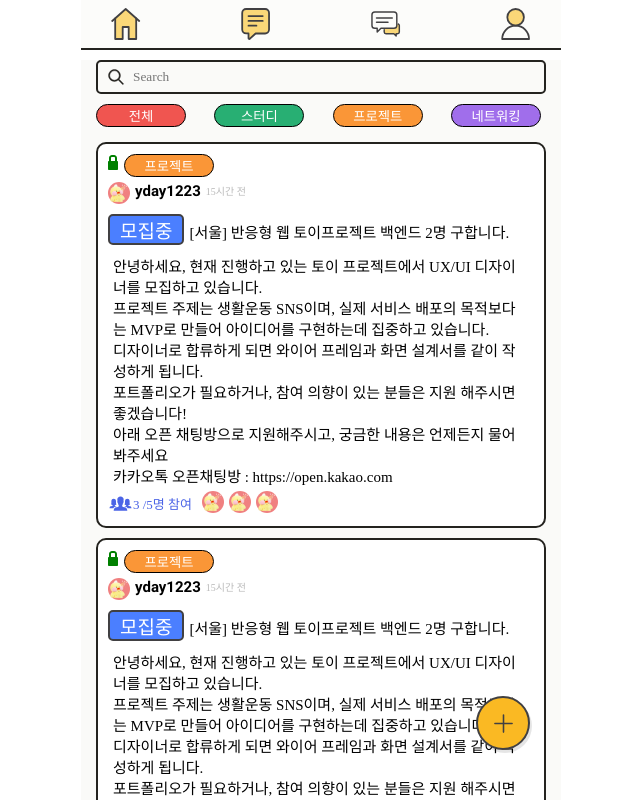
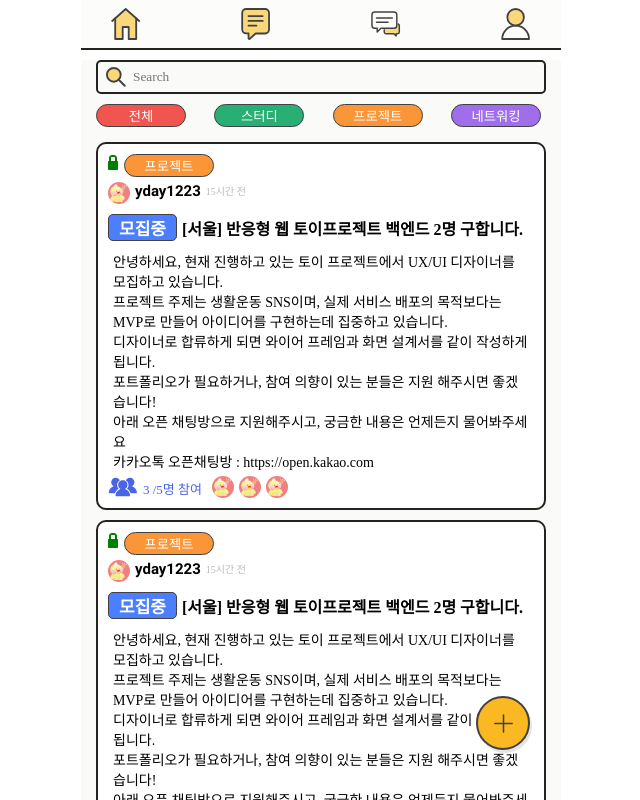
Before and after one commit to side-project-study-group/DevStagram-frontend, a React (Create React App) app: page / in a window 1280 px wide. Shown: the top 800 px of the page, without its empty margins (319-959 px from the left). Built offline with nearby package versions, Linux system fonts and the light colour scheme; a web font is replaced by a local one.

Commit message:
[컴포넌트] CSS 수정

```diff
--- a/src/components/atoms/input.js
+++ b/src/components/atoms/input.js
@@ -1,19 +1,19 @@
-import React from 'react';
-import styled from 'styled-components';
+import React from 'react'
+import styled from 'styled-components'
 
 const InputTag = styled.input`
     width: ${(props) => (props.width ? props.width : '100%')};
     height: 30px;
-  border: 1.5px solid rgba(65, 64, 66, 1);
+    border: 2px solid rgba(65, 64, 66, 1);
     border-radius: 5px;
     color: rgba(65, 64, 66, 1);
     padding: 0 5px;
     box-sizing: border-box;
     text-align: center;
-`;
+`
 
 function Input({ type, width }) {
-  return <InputTag type={type} width={width} />;
+    return <InputTag type={type} width={width} />
 }
 
-export default Input;
+export default Input
--- a/src/components/atoms/select.js
+++ b/src/components/atoms/select.js
@@ -1,32 +1,33 @@
-import React from 'react';
-import styled from 'styled-components';
+import React from 'react'
+import styled from 'styled-components'
 
 const SelectTag = styled.select`
     width: ${(props) => (props.width ? props.width : '100%')};
     height: 30px;
-  border: 1.5px solid rgba(65, 64, 66, 1);
+    border: 2px solid rgba(65, 64, 66, 1);
     border-radius: 5px;
     padding: 0 5px;
     text-align: center;
-`;
+`
 
 function Select({ options, width }) {
-  const OPTION_DEFAULT = '밋업의 종류를 골라주세요.';
+    const OPTION_DEFAULT = '밋업의 종류를 골라주세요.'
     return (
         <SelectTag width={width}>
             {options.map((option, i) => {
                 return (
                     <option
                         key={i}
+                        className={'option_center'}
                         // disabled={option === OPTION_DEFAULT}
                         // hidden={option === OPTION_DEFAULT}
                     >
                         {option}
                     </option>
-        );
+                )
             })}
         </SelectTag>
-  );
+    )
 }
 
-export default Select;
+export default Select
--- a/src/components/atoms/tag.js
+++ b/src/components/atoms/tag.js
@@ -1,5 +1,5 @@
-import React from 'react';
-import styled from 'styled-components';
+import React from 'react'
+import styled from 'styled-components'
 
 const Button = styled.button`
     height: 23px;
@@ -7,30 +7,23 @@ const Button = styled.button`
     font-family: 'NotoSansKR';
     width: 90px;
     margin-right: 5px;
-  background-color: ${(props) => props.bgColor || 'green'};
-  border: 1.5px solid black;
+    background-color: ${(props) =>
+        props.text === '전체'
+            ? '#F05550'
+            : props.text === '프로젝트'
+            ? '#FA9637'
+            : props.text === '스터디'
+            ? '#28AF73'
+            : '#A06EEB'};
+    border: 1px solid #414042;
     border-radius: 15px;
     display: flex;
     justify-content: center;
     align-items: center;
-`;
+`
 
 function Tag({ text }) {
-  return (
-    <Button
-      bgColor={
-        text === '전체'
-          ? '#F05550'
-          : text === '프로젝트'
-          ? '#FA9637'
-          : text === '스터디'
-          ? '#28AF73'
-          : '#A06EEB'
-      }
-    >
-      {text}
-    </Button>
-  );
+    return <Button text={text}>{text}</Button>
 }
 
-export default Tag;
+export default Tag
--- a/src/components/atoms/text-area.js
+++ b/src/components/atoms/text-area.js
@@ -1,17 +1,17 @@
-import React from 'react';
-import styled from 'styled-components';
+import React from 'react'
+import styled from 'styled-components'
 
 const TextAreaTag = styled.textarea`
-  resize: none;
-  height: 150px;
-  border: 1.5px solid rgba(65, 64, 66, 1);
-  padding: 5px;
-  font-family: 'NotoSansKR';
-  border-radius: 5px;
-`;
+    resize: none;
+    height: 150px;
+    border: 2px solid rgba(65, 64, 66, 1);
+    padding: 5px;
+    font-family: 'NotoSansKR';
+    border-radius: 5px;
+`
 
 function TextArea() {
-  return <TextAreaTag placeholder='내용을 입력해주세요.' />;
+    return <TextAreaTag placeholder="내용을 입력해주세요." />
 }
 
-export default TextArea;
+export default TextArea
--- a/src/components/atoms/text-box.js
+++ b/src/components/atoms/text-box.js
@@ -1,39 +1,39 @@
-import React from "react";
-import styled from "styled-components";
+import React from 'react'
+import styled from 'styled-components'
 
 const Wrapper = styled.div`
     width: 100%;
     padding-right: 10px;
     margin-bottom: 5px;
-`;
+`
 const Container = styled.div`
     width: 100%;
-  font-family: "NotoSansKR";
+    font-family: 'NotoSansKR';
     padding: 0 5px;
     box-sizing: border-box;
-  font-size: 15px;
-`;
+    font-size: 14px;
+`
 
 function TextBox() {
     return (
         <Wrapper>
             <Container>
-        안녕하세요, 현재 진행하고 있는 토이 프로젝트에서 UX/UI 디자이너를
-        모집하고 있습니다.
+                안녕하세요, 현재 진행하고 있는 토이 프로젝트에서 UX/UI
+                디자이너를 모집하고 있습니다.
                 <br />
-        프로젝트 주제는 생활운동 SNS이며, 실제 서비스 배포의 목적보다는 MVP로
-        만들어 아이디어를 구현하는데 집중하고 있습니다.
+                프로젝트 주제는 생활운동 SNS이며, 실제 서비스 배포의 목적보다는
+                MVP로 만들어 아이디어를 구현하는데 집중하고 있습니다.
                 <br />
-        디자이너로 합류하게 되면 와이어 프레임과 화면 설계서를 같이 작성하게
-        됩니다.
-        <br /> 포트폴리오가 필요하거나, 참여 의향이 있는 분들은 지원 해주시면
-        좋겠습니다!
+                디자이너로 합류하게 되면 와이어 프레임과 화면 설계서를 같이
+                작성하게 됩니다.
+                <br /> 포트폴리오가 필요하거나, 참여 의향이 있는 분들은 지원
+                해주시면 좋겠습니다!
                 <br /> 아래 오픈 채팅방으로 지원해주시고, 궁금한 내용은 언제든지
                 물어봐주세요
                 <br /> 카카오톡 오픈채팅방 : https://open.kakao.com
             </Container>
         </Wrapper>
-  );
+    )
 }
 
-export default TextBox;
+export default TextBox
--- a/src/components/molecules/meet-up-title.js
+++ b/src/components/molecules/meet-up-title.js
@@ -1,37 +1,39 @@
-import React from "react";
-import { useNavigate } from "react-router-dom";
-import styled from "styled-components";
+import React from 'react'
+import { useNavigate } from 'react-router-dom'
+import styled from 'styled-components'
 
 const Title = styled.div`
     width: 100%;
     display: flexbox;
     margin: 10px 0;
+    font-weight: bold;
     div {
         padding: 0 10px;
         margin-right: 5px;
-    font-size: 19px;
+        font-size: 17px;
         width: fit-content;
         display: inline-block;
         background-color: #4b7fff;
         color: white;
-    font-family: "NotoSansKRBold";
+        font-family: 'NotoSansKRBold';
         border-radius: 5px;
-    border: 2px solid #414042;
+        border: 1px solid #414042;
     }
     span {
-    font-family: "NotoSansKR";
-    font-size: 15px;
+        font-family: 'NotoSansKR';
+        font-size: 16px;
+        cursor: pointer;
     }
-`;
+`
 
 function MeetUpTitle() {
-  const navigate = useNavigate();
+    const navigate = useNavigate()
     return (
-    <Title onClick={() => navigate("/meet-up-post")}>
+        <Title onClick={() => navigate('/meet-up-detail')}>
             <div>모집중</div>
             <span>[서울] 반응형 웹 토이프로젝트 백엔드 2명 구합니다.</span>
         </Title>
-  );
+    )
 }
 
-export default MeetUpTitle;
+export default MeetUpTitle
--- a/src/components/molecules/member-tag.js
+++ b/src/components/molecules/member-tag.js
@@ -1,28 +1,30 @@
-import React from 'react';
-import styled from 'styled-components';
-import { IoIosPeople } from 'react-icons/io';
+import React from 'react'
+import styled from 'styled-components'
+import Group from '../../assets/icons/Group.svg'
 
 const MemberContainer = styled.div`
     display: flex;
     font-family: 'NotoSansKR';
     color: #4b64e6;
     margin-right: 10px;
-  .people_icon {
-    font-size: 25px;
-  }
     span {
         font-size: 13px;
         padding-top: 3px;
     }
-`;
+`
+
+const Img = styled.img`
+    width: 30px;
+    margin-right: 5px;
+`
 
 function MemberTag() {
     return (
         <MemberContainer>
-      <IoIosPeople className='people_icon' />
+            <Img src={Group} />
             <span>3 /5명 참여</span>
         </MemberContainer>
-  );
+    )
 }
 
-export default MemberTag;
+export default MemberTag
--- a/src/components/search-header.js
+++ b/src/components/search-header.js
@@ -1,6 +1,6 @@
-import React from "react";
-import styled from "styled-components";
-import { IoIosSearch } from "react-icons/io";
+import React from 'react'
+import styled from 'styled-components'
+import Search from '../assets/icons/Glass.svg'
 
 const Section = styled.section`
     width: 100%;
@@ -9,17 +9,14 @@ const Section = styled.section`
     margin-top: 10px;
     margin-bottom: 10px;
     display: flex;
-  .search_icon {
+`
+
+const Img = styled.img`
     position: absolute;
     margin-left: 10px;
     margin-top: 7px;
-    color: #24231f;
-    font-size: 20px;
-  }
-  svg {
-    stroke-width: 10;
-  }
-`;
+    width: 20px;
+`
 
 const SearchContainer = styled.input`
     width: 100%;
@@ -29,16 +26,16 @@ const SearchContainer = styled.input`
     border-radius: 5px;
     border: 2px solid #24231f;
     padding-left: 35px;
-  font-family: "NotoSansKR";
-`;
+    font-family: 'NotoSansKR';
+`
 
 function SearchHeader() {
     return (
         <Section>
-      <IoIosSearch className="search_icon" />
+            <Img src={Search} />
             <SearchContainer placeholder="Search" />
         </Section>
-  );
+    )
 }
 
-export default SearchHeader;
+export default SearchHeader
```
Lines whose indentation alone changed are shown as unchanged.
